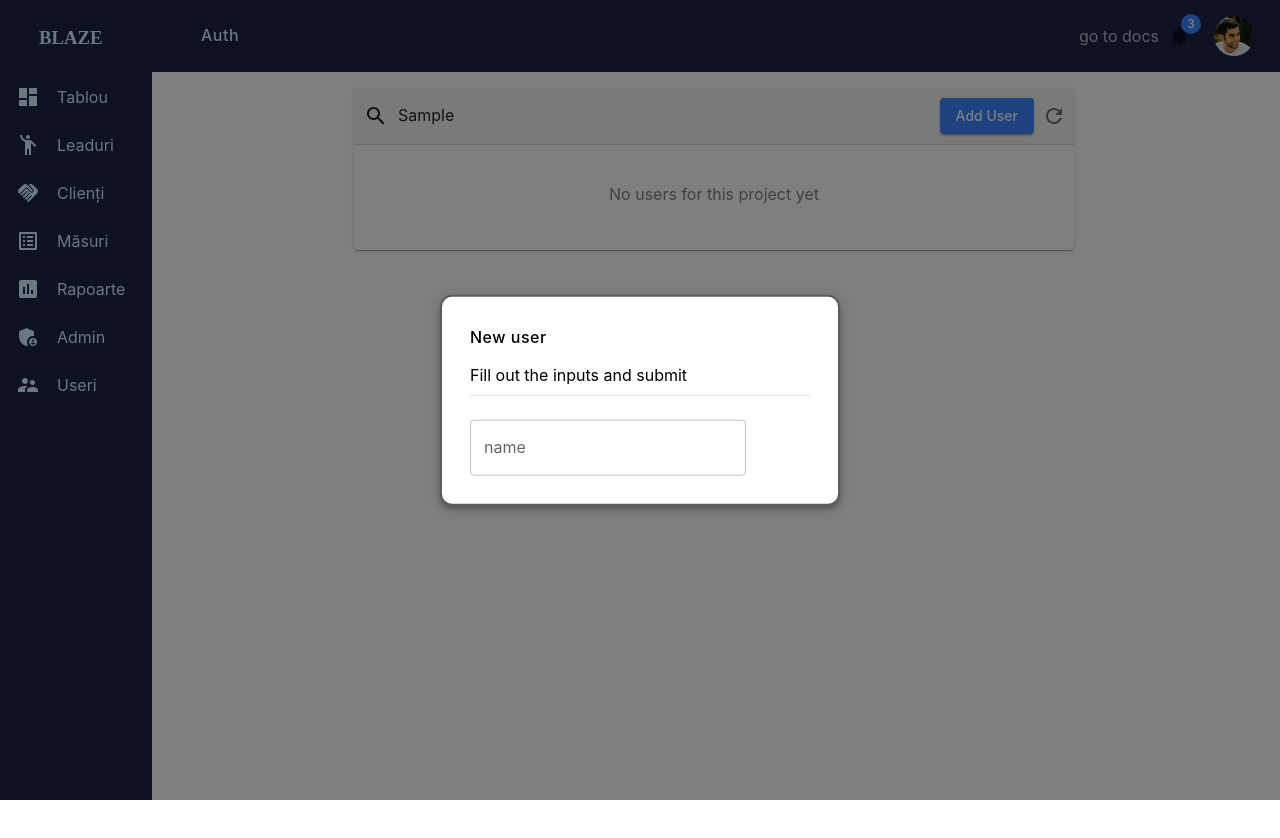
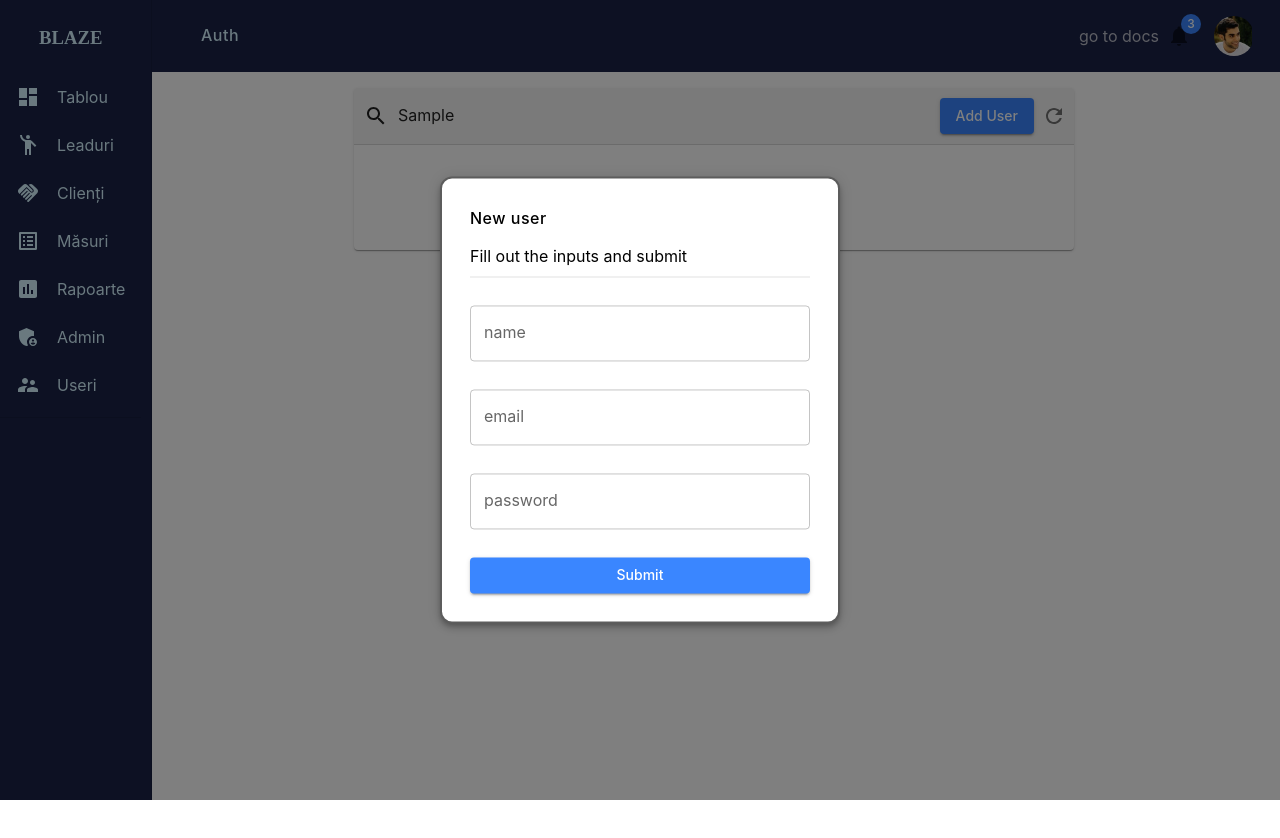
Before and after one commit to itsthevictor/mui, a React (Vite) app: page /auth in a window 1280 px wide. Both pictures are taken after typing "Sample" into the empty fields and a click on the button "Add User". Shown: the top 838 px of the page. Built offline with nearby package versions, Linux system fonts and the light colour scheme.

Commit message:
new user modal with props

```diff
--- a/src/components/BasicModal.jsx
+++ b/src/components/BasicModal.jsx
@@ -1,5 +1,6 @@
 import { Modal, Typography, Box, TextField, Divider } from '@mui/material';
 import { useState } from 'react';
+import MainButton from './MainButton';
 const style = {
   position: 'absolute',
   top: '50%',
@@ -13,7 +14,7 @@ const style = {
   p: 4,
 };
 
-const BasicModal = ({ open, handleClose }) => {
+const BasicModal = ({ open, handleClose, title, subtitle, content }) => {
   return (
     <Modal
       open={open}
@@ -23,15 +24,14 @@ const BasicModal = ({ open, handleClose }) => {
     >
       <Box sx={style}>
         <Typography id='modal-modal-title' variant='h6' component='h2'>
-          New user
+          {title}
         </Typography>
         <Typography id='modal-modal-description' sx={{ mt: 2, mb: 1 }}>
-          Fill out the inputs and submit
+          {subtitle}
         </Typography>
         <Divider />
-        <Box sx={{ mt: 3, pt: 1 }}>
-          <TextField label='name' />
-        </Box>
+
+        {content}
       </Box>
     </Modal>
   );
--- /dev/null
+++ b/src/components/NewUserModal.jsx
@@ -0,0 +1,36 @@
+import React from 'react';
+import BasicModal from './BasicModal';
+import { TextField, Box } from '@mui/material';
+import MainButton from './MainButton';
+
+const NewUserModal = ({ open, handleClose, content }) => {
+  const getInputs = () => {
+    return (
+      <Box
+        sx={{
+          mt: 4,
+          display: 'flex',
+          flexDirection: 'column',
+          gap: 4,
+        }}
+      >
+        {' '}
+        <TextField label='name' />
+        <TextField label='email' type='email' />
+        <TextField label='password' type='password' />
+        <MainButton children='submit' variant='contained' />
+      </Box>
+    );
+  };
+  return (
+    <BasicModal
+      title='New user'
+      subtitle='Fill out the inputs and submit'
+      open={open}
+      handleClose={handleClose}
+      content={getInputs()}
+    ></BasicModal>
+  );
+};
+
+export default NewUserModal;
--- a/src/pages/Auth.jsx
+++ b/src/pages/Auth.jsx
@@ -1,10 +1,10 @@
-import { Grid2, IconButton, Box, Typography } from '@mui/material';
+import { IconButton, Box, Typography } from '@mui/material';
 import BasicCard from '../components/BasicCard';
 import SearchBar from '../components/SearchBar';
 import MainButton from '../components/MainButton';
 import { Refresh, VerticalAlignCenter } from '@mui/icons-material';
 import GridWrapper from '../components/GridWrapper';
-import BasicModal from '../components/BasicModal';
+import NewUserModal from '../components/NewUserModal';
 import { useState } from 'react';
 
 const Auth = () => {
@@ -79,7 +79,7 @@ const Auth = () => {
         sx={{ maxWidth: '720px', marginLeft: 'auto', marginRight: 'auto' }}
         content={getContent()}
       />
-      <BasicModal open={open} handleClose={handleClose} />
+      <NewUserModal open={open} handleClose={handleClose} />
     </GridWrapper>
   );
 };
```
